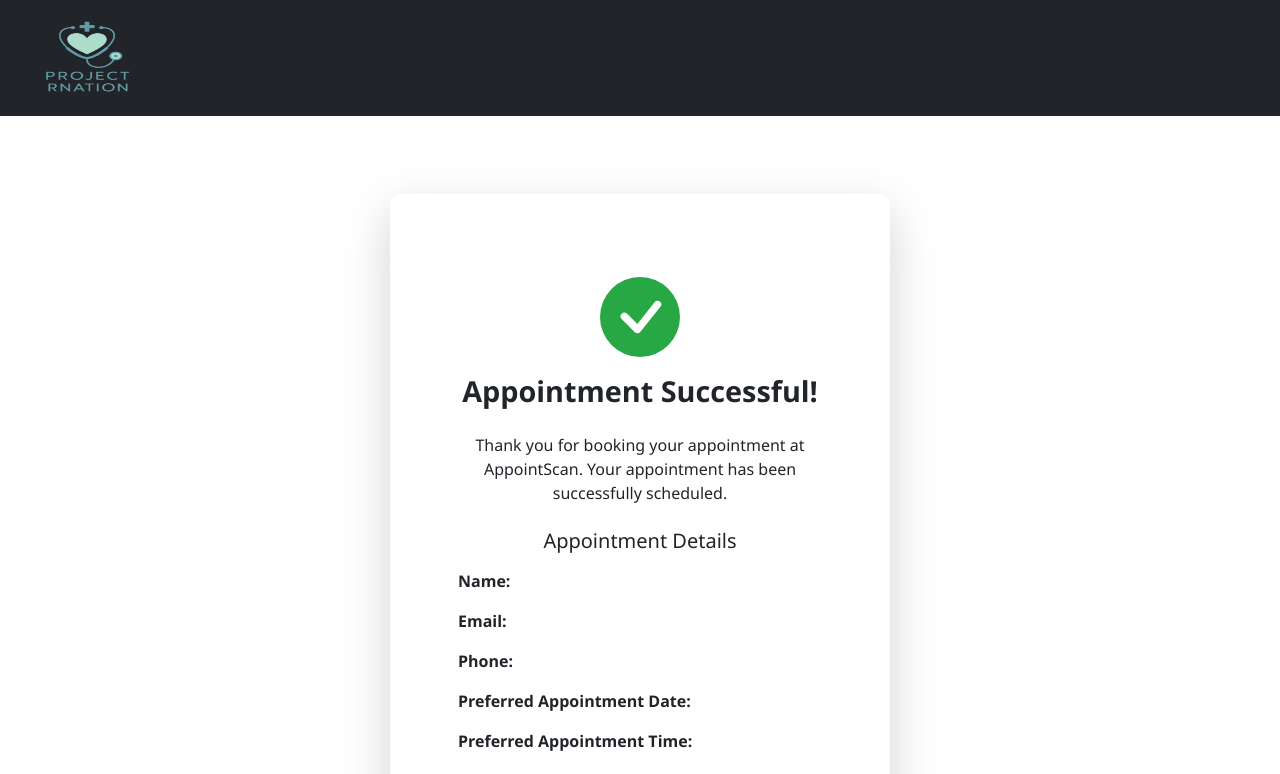
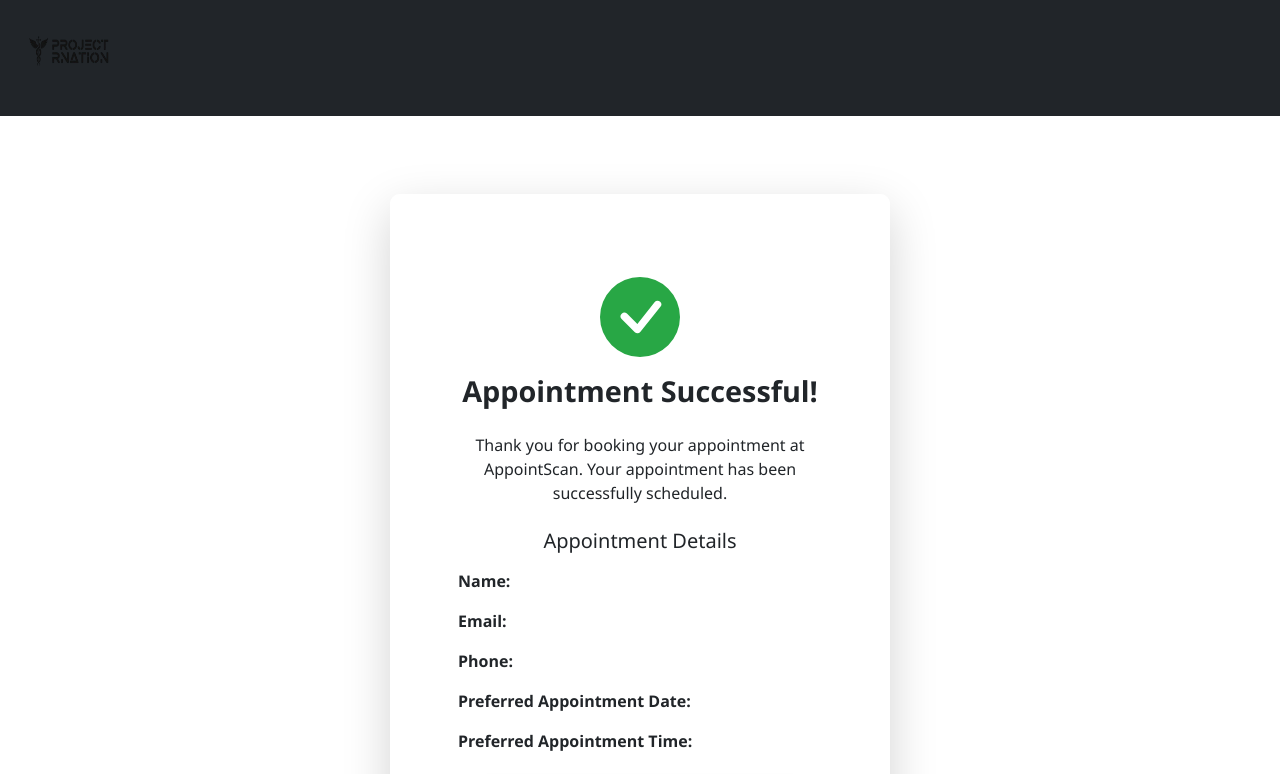
Before and after one commit to nighttvvench/AppointScan, a plain HTML site: page confirm.html in a window 1280 px wide. Shown: the top 774 px of the page. Drawn offline with nearby package versions, Linux system fonts and the light colour scheme.

Commit message:
Update confirm.html

```diff
--- a/confirm.html
+++ b/confirm.html
@@ -48,7 +48,7 @@
 <!-- Navigation Bar -->
 <nav class="navbar navbar-expand-lg navbar-dark bg-dark">
     <div class="container-fluid">
-        <img src="rnationlogo.png"  width="150" height="100" class="me-2">
+        <img src="rnlogo.png"  width="150" height="100" class="me-2">
     </div>
 </nav>
 
```
